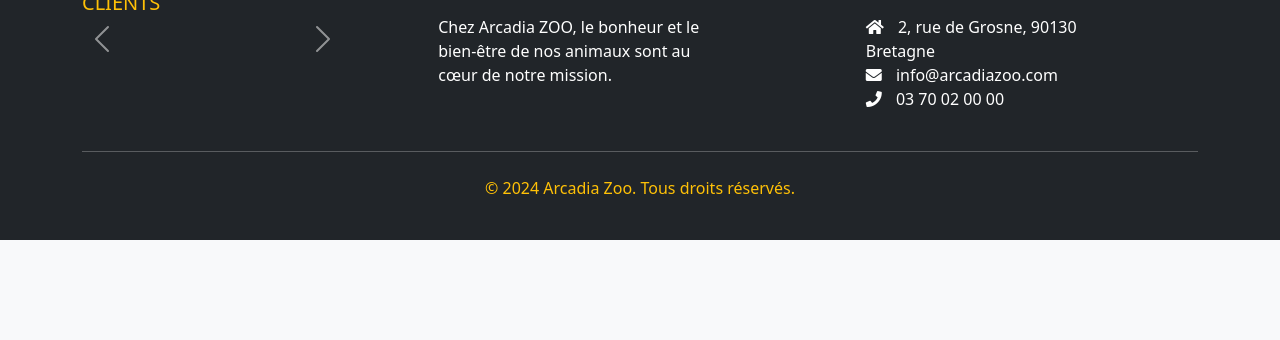
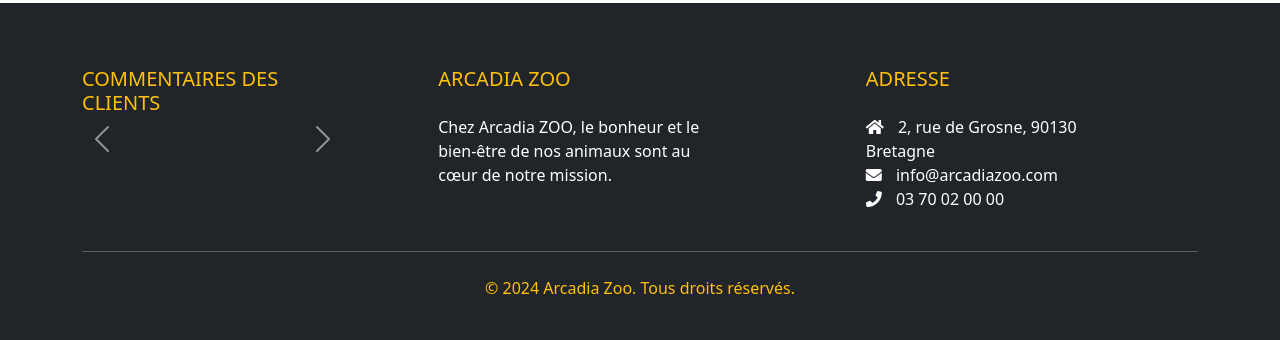
Before and after one commit to FredJoua/Arcadia_zoo, a PHP site: page /crudHoraires/formHoraires.php in a window 1280 px wide. Shown: the part 629-969 px from the top of the page. Before the commit the page ends 869 px from the top, so only its background shows below. Run offline with PHP 8.4, Linux system fonts and the light colour scheme; data that the repository does not hold is empty; some libraries are stand-ins or nearby versions.

Commit message:
formHoraires_samedi 20/07

```diff
--- a/crudHoraires/formHoraires.php
+++ b/crudHoraires/formHoraires.php
@@ -43,18 +43,16 @@
     <meta http-equiv="X-UA-Compatible" content="IE=edge">
     <title>Les Horaires</title>
 
-    <!-- Bootstrap CSS-->
-    <script src="https://code.jquery.com/jquery-3.5.1.slim.min.js"></script>
-    <link href="https://cdn.jsdelivr.net/npm/bootstrap@5.3.1/dist/css/bootstrap.min.css" rel="stylesheet" integrity="sha384-4bw+/aepP/YC94hEpVNVgiZdgIC5+VKNBQNGCHeKRQN+PtmoHDEXuppvnDJzQIu9" crossorigin="anonymous">
-    <script src="https://cdn.jsdelivr.net/npm/bootstrap@5.3.1/dist/js/bootstrap.bundle.min.js" integrity="sha384-HwwvtgBNo3bZJJLYd8oVXjrBZt8cqVSpeBNS5n7C8IVInixGAoxmnlMuBnhbgrkm" crossorigin="anonymous"></script>
-    <script src="https://cdn.jsdelivr.net/npm/@popperjs/core@2.5.3/dist/umd/popper.min.js"></script>
-    <script src="https://stackpath.bootstrapcdn.com/bootstrap/4.5.2/js/bootstrap.min.js"></script>
-
-    <link rel="stylesheet" href="https://cdn.jsdelivr.net/npm/bootstrap-icons@1.10.5/font/bootstrap-icons.css">
-    <link rel="stylesheet" href="https://cdnjs.cloudflare.com/ajax/libs/font-awesome/6.4.2/css/all.min.css" integrity="sha512-z3gLpd7yknf1YoNbCzqRKc4qyor8gaKU1qmn+CShxbuBusANI9QpRohGBreCFkKxLhei6S9CQXFEbbKuqLg0DA==" crossorigin="anonymous" referrerpolicy="no-referrer" />
-
+    <link rel="stylesheet" href="https://stackpath.bootstrapcdn.com/bootstrap/5.1.3/css/bootstrap.min.css">
     <link rel="stylesheet" href="style.css">
     <link rel="stylesheet" href="styleFooter.css">
+
+    <!-- Custom CSS -->
+    <style>
+        body {
+            padding-top: 100px; /* Ajustez cette valeur selon besoins */
+        }
+    </style>
 </head>
 
 <body>
@@ -107,9 +105,11 @@
             </div>
         </div>
     </section>
+
     <!-- Bootstrap js -->
-    <script src="https://cdn.jsdelivr.net/npm/bootstrap@5.3.2/dist/js/bootstrap.bundle.min.js" integrity="sha384-C6RzsynM9kWDrMNeT87bh95OGNyZPhcTNXj1NW7RuBCsyN/o0jlpcV8Qyq46cDfL" crossorigin="anonymous"></script>
-
+    <script src="https://stackpath.bootstrapcdn.com/bootstrap/5.1.3/js/bootstrap.bundle.min.js"></script>
 </body>
-<?php include "../footer.php"; ?>
+<?php
+    include_once '../footer.php';
+?>
 </html>
```
